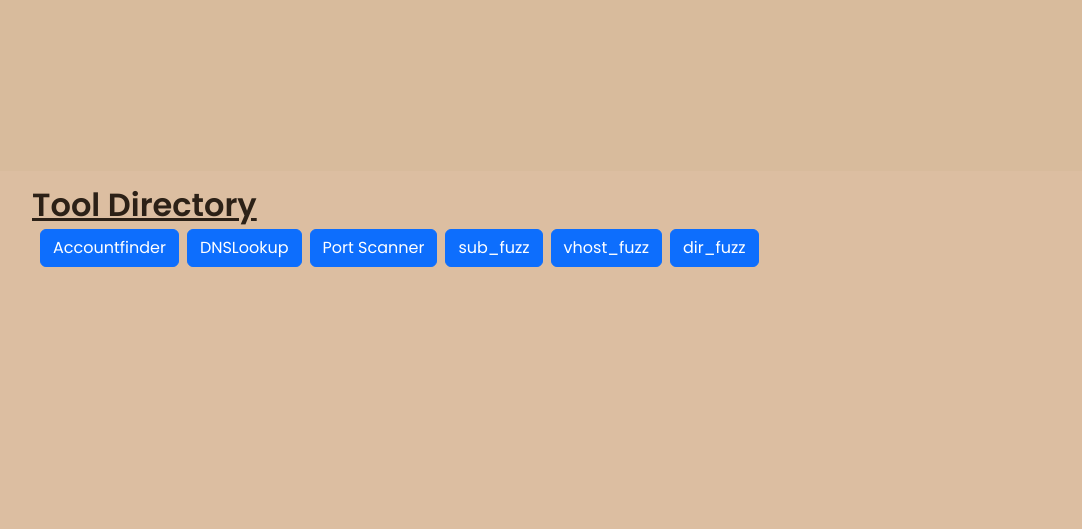
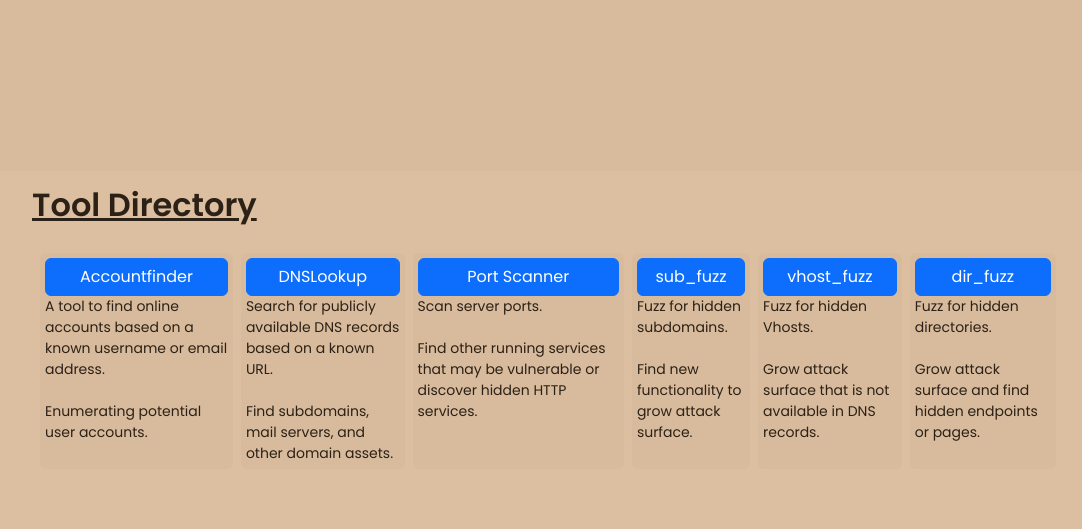
Before and after one commit to NotemTotem/OwlGlass, a Flask app: page / in a window 1280 px wide. Shown: the part 271-800 px from the top of the page, without its empty margins (96-1178 px from the left). Run offline with Flask 3, Linux system fonts and the light colour scheme.

Commit message:
Added descriptions for tool directory page

```diff
--- a/src/Webgui/static/style.css
+++ b/src/Webgui/static/style.css
@@ -178,3 +178,15 @@ p {
     display: flex;
     gap: 0.5em;
 }
+
+.toolcard {
+  display: flex;
+  flex-direction: column;
+  padding: 5px;
+  border-radius: 6px;
+  background: var(--primary-background);
+}
+
+.toolcard_description {
+  font-size: 14px
+}
--- a/src/Webgui/templates/index.html
+++ b/src/Webgui/templates/index.html
@@ -21,26 +21,85 @@
         <div>
             <p style="font-weight: 600; font-size: 2em;text-decoration: underline;">Tool Directory</p>
         </div>
+        <br>
         <div name="toolscripts_container flex-grid" id="toolscripts_container">
             <br>
-            <div name="accountfinder">
-                <a class="btn btn-primary" href="{{url_for('accountfinder')}}">Accountfinder</a>
-            </div>
-            <div name="dnslookup">
-                <a class="btn btn-primary" href="{{url_for('dnslookup')}}">DNSLookup</a>
+            <div name="accountfinder" class="toolcard">
+                <a class="btn btn-primary" href="{{url_for('accountfinder')}}">
+                  Accountfinder
+                </a>
+                <a href="{{url_for('accountfinder')}}">
+                  <p class="toolcard_description">
+                    A tool to find online accounts based on a known username or email address.
+                  <br><br>
+                    Enumerating potential user accounts.
+                  </p>
+                </a>
             </div>
 
-            <div name="portscan">
-                <a class="btn btn-primary" href="{{url_for('port_scanner')}}">Port Scanner</a>
+            <div name="dnslookup" class="toolcard">
+                <a class="btn btn-primary" href="{{url_for('dnslookup')}}">
+                  DNSLookup
+                </a>
+                <a href="{{url_for('dnslookup')}}">
+                  <p class="toolcard_description">
+                    Search for publicly available DNS records based on a known URL.
+                  <br><br>
+                    Find subdomains, mail servers, and other domain assets.
+                  </p>
+                </a>
             </div>
-            <div name="subfuzz">
-                <a class="btn btn-primary" href="{{url_for('sub_fuzzer')}}">sub_fuzz</a>
+
+            <div name="portscan" class="toolcard">
+                <a class="btn btn-primary" href="{{url_for('port_scanner')}}">
+                  Port Scanner
+                </a>
+                <a href="{{url_for('port_scanner')}}">
+                  <p class="toolcard_description">
+                    Scan server ports.
+                  <br><br>
+                    Find other running services that may be vulnerable or discover hidden HTTP services.
+                  </p>
+                </a>
             </div>
-            <div name="vhostfuzz">
-                <a class="btn btn-primary" href="{{url_for('vhost_fuzzer')}}">vhost_fuzz</a>
+
+            <div name="subfuzz" class="toolcard">
+                <a class="btn btn-primary" href="{{url_for('sub_fuzzer')}}">
+                  sub_fuzz
+                </a>
+                <a href="{{url_for('sub_fuzzer')}}">
+                  <p class="toolcard_description">
+                    Fuzz for hidden subdomains.
+                  <br><br>
+                    Find new functionality to grow attack surface.
+                  </p>
+                </a>
             </div>
-            <div name="dirfuzz">
-                <a class="btn btn-primary" href="{{url_for('dir_fuzzer')}}">dir_fuzz</a>
+
+            <div name="vhostfuzz" class="toolcard">
+                <a class="btn btn-primary" href="{{url_for('vhost_fuzzer')}}">
+                  vhost_fuzz
+                </a>
+                <a href="{{url_for('vhost_fuzzer')}}">
+                  <p class="toolcard_description">
+                    Fuzz for hidden Vhosts.
+                  <br><br>
+                    Grow attack surface that is not available in DNS records.
+                  </p>
+                </a>
+            </div>
+
+            <div name="dirfuzz" class="toolcard">
+                <a class="btn btn-primary" href="{{url_for('dir_fuzzer')}}">
+                  dir_fuzz
+                </a>
+                <a href="{{url_for('dir_fuzzer')}}">
+                  <p class="toolcard_description">
+                    Fuzz for hidden directories.
+                  <br><br>
+                    Grow attack surface and find hidden endpoints or pages.
+                  </p>
+                </a>
             </div>
         </div>
     </div>
```
